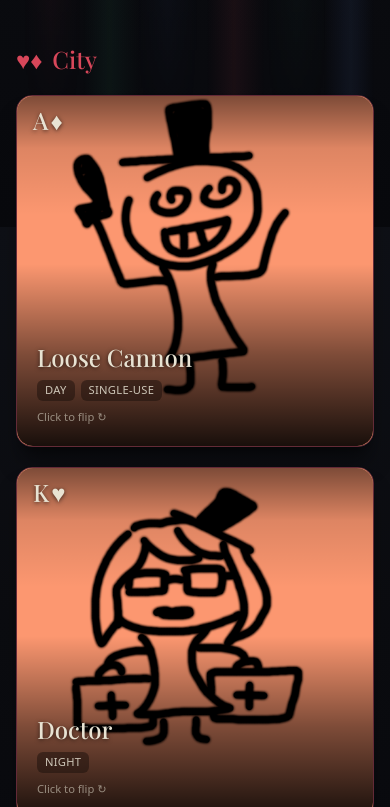
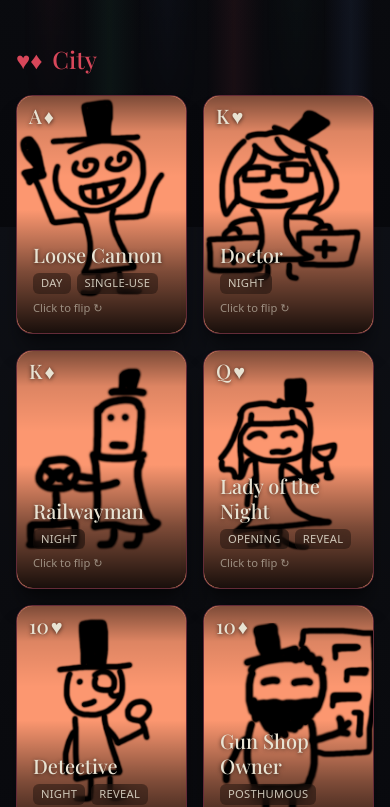
Before and after one commit to kwiecien-rafal/mafia-plus, an Astro site: page / in a window 390 px wide. Shown: the part 617-1424 px from the top of the page. Built offline with nearby package versions, Linux system fonts and the light colour scheme; Astro itself is replaced by a stand-in of ours; a web font is replaced by a local one.

Commit message:
fix: lock character cards into playing card proportions

```diff
--- a/src/components/CharacterCard.astro
+++ b/src/components/CharacterCard.astro
@@ -21,8 +21,10 @@ const centerSuit = cardSuit(centerCard);
 const art = characterArt[character.id];
 ---
 
+<!-- The grid sets the width; aspect-ratio locks the height to poker-card
+     proportions (2.5:3.5) so the card scales but never changes shape. -->
 <div
-  class="flip group relative h-[22rem] cursor-pointer select-none rounded-2xl outline-none focus-visible:ring-2 focus-visible:ring-gold/70"
+  class="flip group relative aspect-[5/7] cursor-pointer select-none rounded-2xl outline-none focus-visible:ring-2 focus-visible:ring-gold/70"
   data-flipped="false"
   role="button"
   tabindex="0"
@@ -53,12 +55,12 @@ const art = characterArt[character.id];
 
         <div class="card-scrim pointer-events-none absolute inset-0"></div>
 
-        <div class="card-symbol absolute left-4 top-3 font-display text-2xl leading-none text-bone">
+        <div class="card-symbol absolute left-3 top-2.5 font-display text-xl leading-none text-bone sm:left-4 sm:top-3 sm:text-2xl">
           <span>{rank}</span><span class="ml-0.5">{suit}</span>
         </div>
 
-        <div class="absolute inset-x-0 bottom-0 space-y-2 p-5">
-          <h3 class="card-symbol font-display text-2xl leading-tight text-bone">
+        <div class="absolute inset-x-0 bottom-0 space-y-1.5 p-4 sm:space-y-2 sm:p-5">
+          <h3 class="card-symbol font-display text-xl leading-tight text-bone sm:text-2xl">
             <T text={character.name} />
           </h3>
           <div class="flex flex-wrap gap-1.5">
@@ -76,7 +78,7 @@ const art = characterArt[character.id];
 
       <!-- BACK -->
       <article
-        class={`flip-face flip-back absolute inset-0 flex flex-col rounded-2xl border p-5 ${factionClasses.border}`}
+        class={`flip-face flip-back absolute inset-0 flex flex-col rounded-2xl border p-4 sm:p-5 ${factionClasses.border}`}
       >
         <h3 class={`font-display text-lg leading-tight ${factionClasses.text}`}>
           <T text={character.name} />
--- a/src/pages/index.astro
+++ b/src/pages/index.astro
@@ -132,7 +132,7 @@ function itemText(item: LineupItem, isFirst: boolean): Bilingual {
                 <T text={factions[f].name} />
               </>
             </h3>
-            <div class="grid grid-cols-1 gap-5 sm:grid-cols-2 lg:grid-cols-3 xl:grid-cols-4">
+            <div class="grid grid-cols-2 gap-4 sm:grid-cols-3 sm:gap-5 lg:grid-cols-4">
               {characters
                 .filter((c) => c.faction === f)
                 .sort(compareByCard)
```
